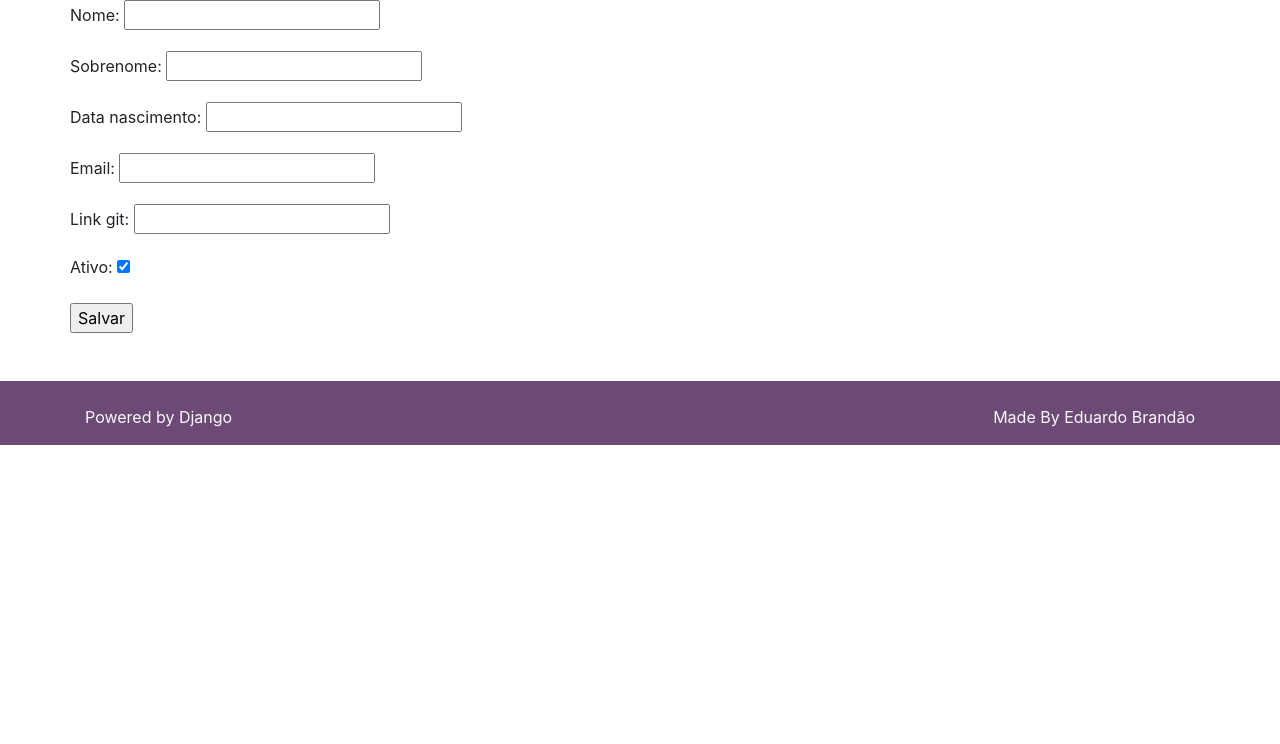
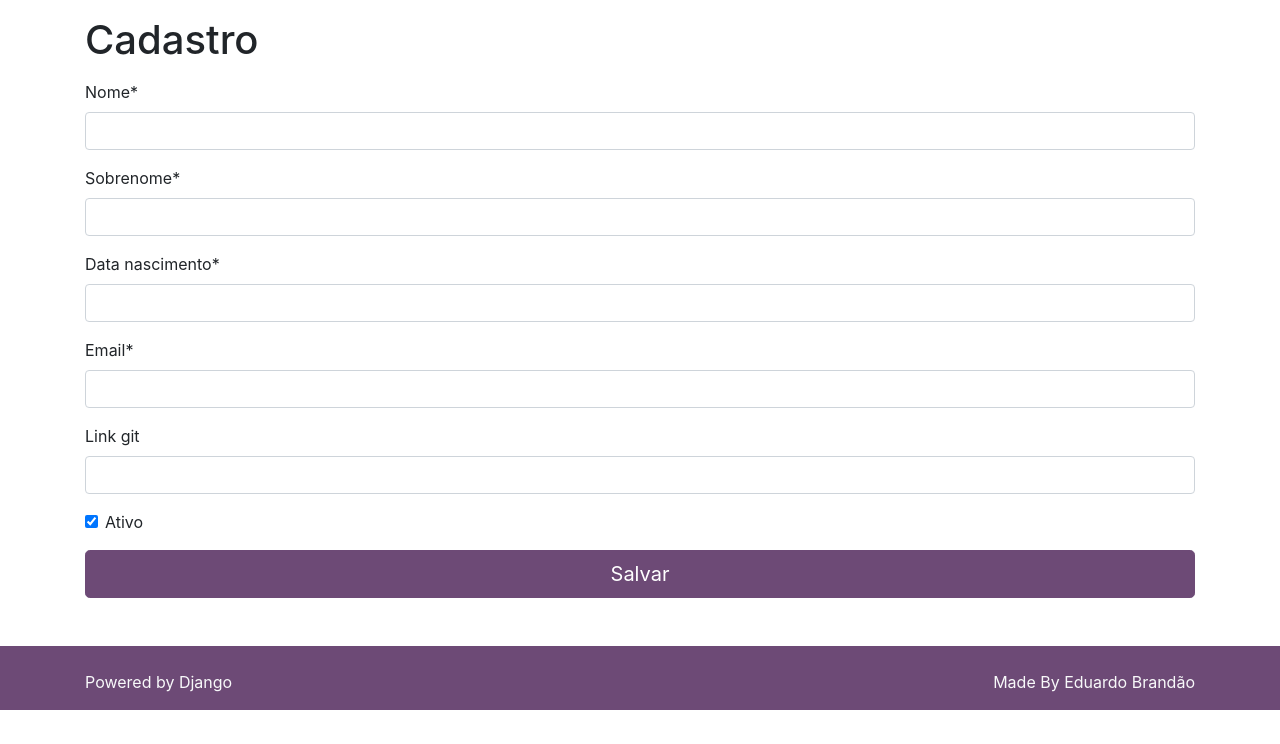
Before and after one commit to EduardoBran/Cadastro-de-Pessoas-Web-Py, a Django app: page /pessoas/novo/ in a window 1280 px wide. Shown: the part 56-800 px from the top of the page. Run offline with Django 4.2, Linux system fonts and the light colour scheme; some libraries are stand-ins or nearby versions.

Commit message:
melhoria layout do formulario

```diff
--- a/pessoa/templates/pessoa/pessoa_form.html
+++ b/pessoa/templates/pessoa/pessoa_form.html
@@ -1,13 +1,22 @@
 {% extends 'base.html' %}
+{% load crispy_forms_tags %}
 
 {% block conteudo %}
 
-<br><br>
+<div class="col-lg-12">
 
-<form method="post">
-    {% csrf_token %}
-    {{ form.as_p }}
-    <input type="submit" value="Salvar"></input>
-</form>
+    <h1 class="mt-3 mb-3">Cadastro</h1>
 
+    <form method="post">
+        {% csrf_token %}
+        {{ form|crispy }}
+        <div class="row">
+            <div class="col">
+                <button type="submit" class="btn btn-primary btn-block btn-lg">
+                    Salvar
+                </button>
+            </div>
+        </div>
+    </form>
+</div>
 {% endblock %}
--- a/projcadastro/settings.py
+++ b/projcadastro/settings.py
@@ -44,6 +44,7 @@ INSTALLED_APPS = [
     'django.contrib.staticfiles',
     'main',
     'pessoa',
+    'crispy_forms',
 ]
 
 MIDDLEWARE = [
@@ -130,6 +131,8 @@ STATICFILES_DIRS = (os.path.join(BASE_DIR, 'templates/static'),)
 MEDIA_URL = '/media/'
 MEDIA_ROOT = os.path.join(BASE_DIR, 'media')
 
+CRISPY_TEMPLATE_PACK = 'bootstrap4'
+
 # Default primary key field type
 # https://docs.djangoproject.com/en/4.0/ref/settings/#default-auto-field
 
--- a/requirements.txt
+++ b/requirements.txt
@@ -1,5 +1,6 @@
 asgiref==3.5.2
 Django==4.0.6
+django-crispy-forms==1.14.0
 python-dotenv==0.20.0
 sqlparse==0.4.2
 tzdata==2022.1
```
